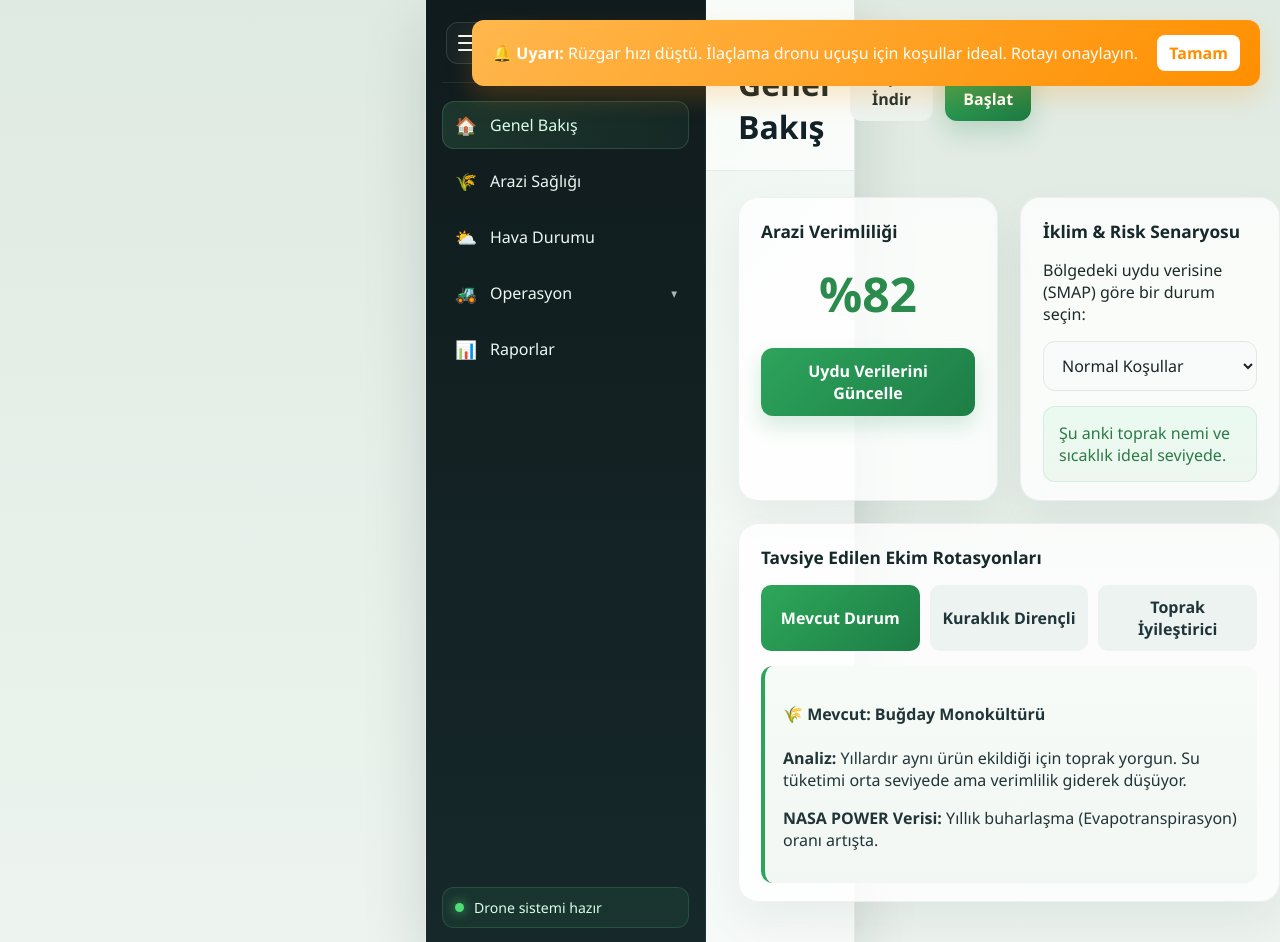
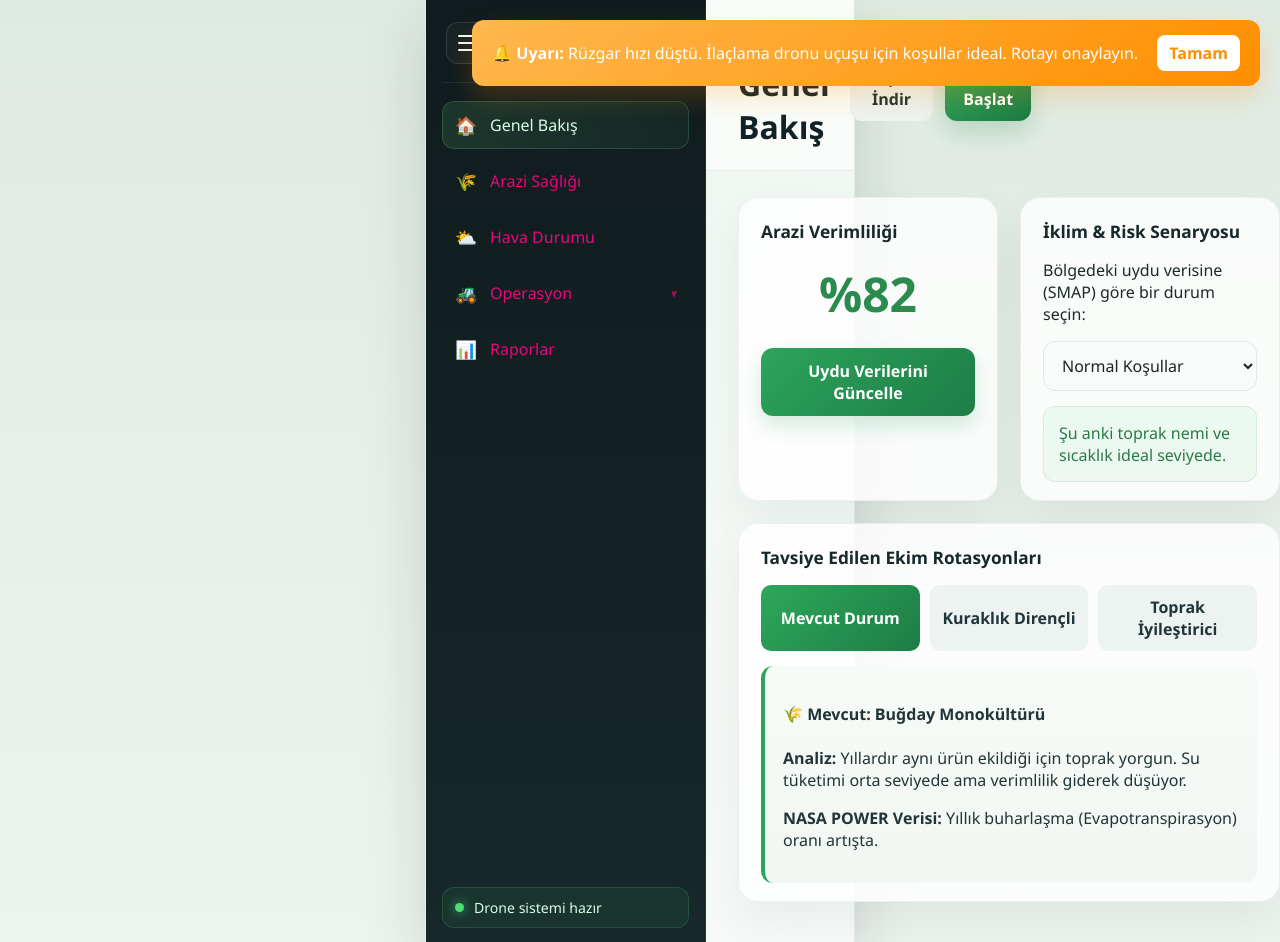
Before and after one commit to m65z5kkpr9-bit/space, a plain HTML site: page index.html in a window 1280 px wide. Drawn offline with Linux system fonts and the light colour scheme.

Commit message:
renk değişimi

```diff
--- a/style.css
+++ b/style.css
@@ -127,7 +127,7 @@ select {
   width: 100%;
   border: none;
   background: transparent;
-  color: #ecf7f0;
+  color: #ea067c;
   border-radius: 12px;
   display: flex;
   align-items: center;
```
